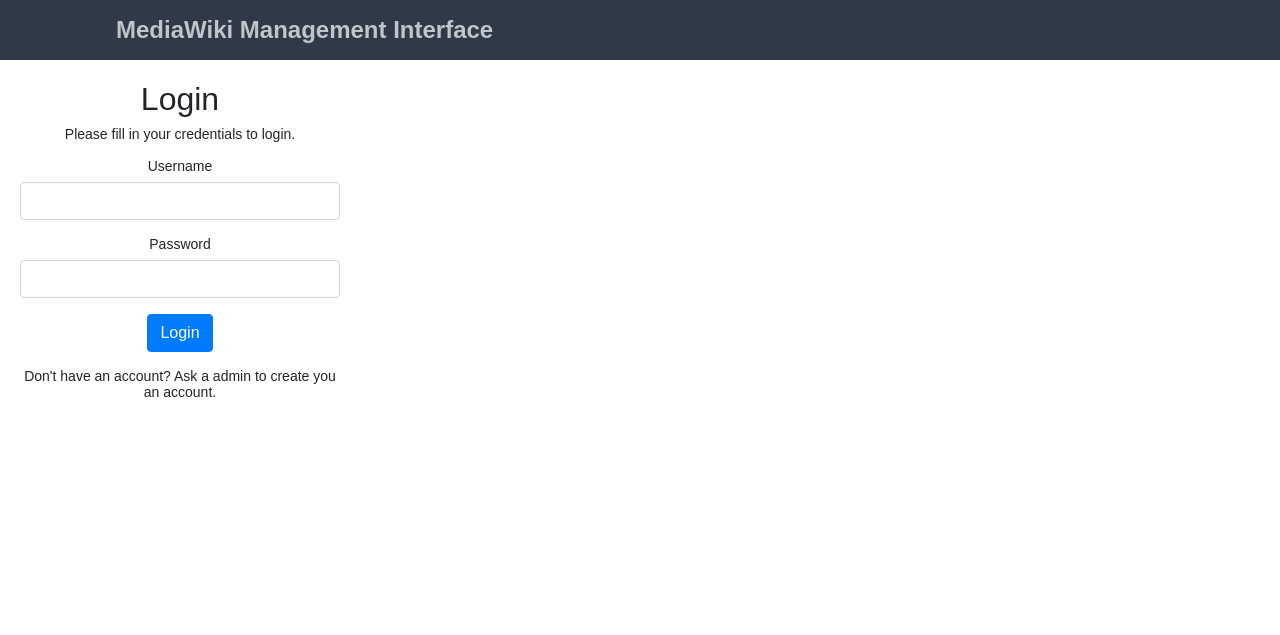
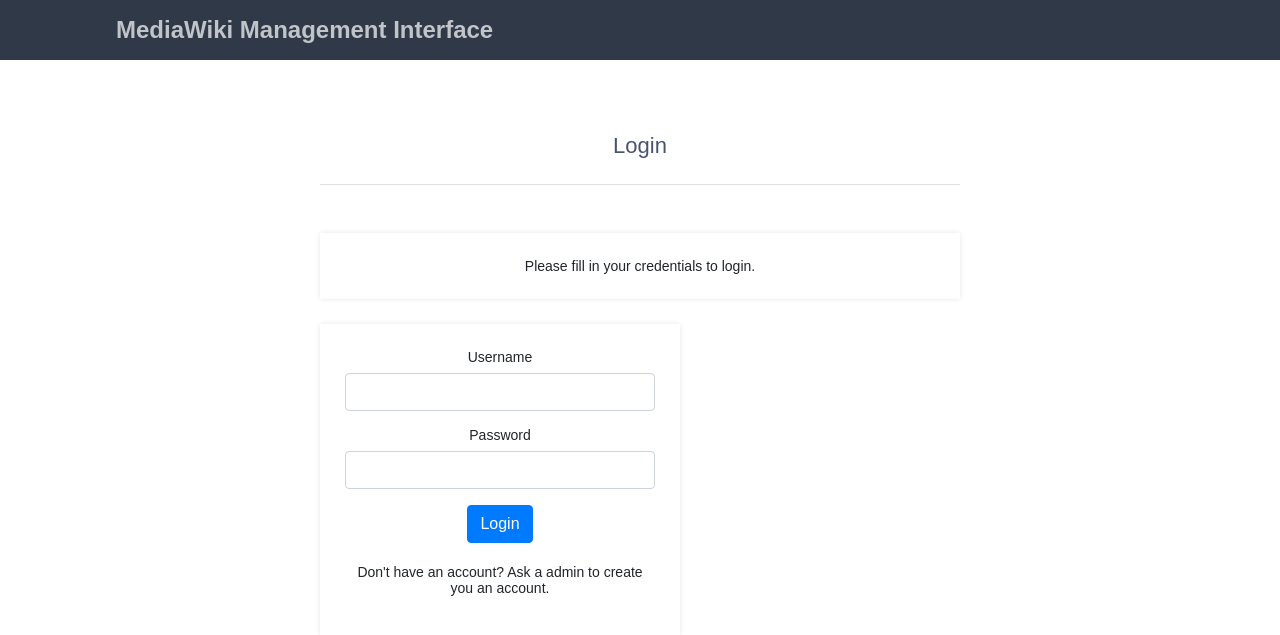
Before and after one commit to dafogary/wikiStax, a PHP site: page /login.php in a window 1280 px wide. Shown: the top 635 px of the page. Run offline with PHP 8.4, Linux system fonts and the light colour scheme.

Commit message:
visual changes to pages

```diff
--- a/login.php
+++ b/login.php
@@ -104,10 +104,10 @@
             <h1><a href="welcome.php">MediaWiki Management Interface</a></h1>
         </div>
     </nav>
+    <div class="content">
+        <h2 class="my-5">Login</h2>
+        <p>Please fill in your credentials to login.</p>
 		<div class="wrapper">
-        <h2>Login</h2>
-        <p>Please fill in your credentials to login.</p>
-
 			<?php
 			if(!empty($login_err)){
 				echo '<div class="alert alert-danger">' . $login_err . '</div>';
@@ -131,5 +131,6 @@
 				<p>Don't have an account? Ask a admin to create you an account.</p>
 			</form>
 		</div>
+    </div>
 </body>
 </html>
--- a/register.php
+++ b/register.php
@@ -121,9 +121,10 @@
 
 </head>
 <body>
-    <div class="wrapper">
+    <div class="content">
         <h2>Create Account</h2>
         <p>Please fill this form to create an account.</p>
+		<div class="wrapper">
 			<form action="<?php echo htmlspecialchars($_SERVER["PHP_SELF"]); ?>" method="post">
 				<div class="form-group">
 					<label>Username</label>
@@ -151,5 +152,6 @@
 				</div>
 			</form>
 		</div>
+    </div>
 </body>
 </html>
--- a/reset-password.php
+++ b/reset-password.php
@@ -73,9 +73,10 @@
 <!DOCTYPE html>
 <?php include_once("menu.php"); ?>
 <body>
-    <div class="wrapper">
+    <div class="content">
         <h2>Change Password</h2>
         <p>Please fill out this form to Change your password.</p>
+		<div class="wrapper">
 			<form action="<?php echo htmlspecialchars($_SERVER["PHP_SELF"]); ?>" method="post">
 				<div class="form-group">
 					<label>New Password</label>
@@ -93,5 +94,6 @@
 				</div>
 			</form>
 		</div>
+    </div>
 </body>
 </html>
```
Lines whose indentation alone changed are shown as unchanged.
